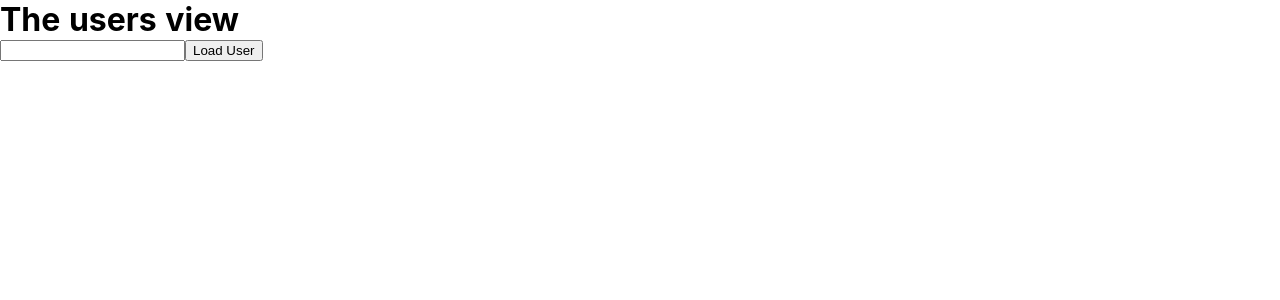
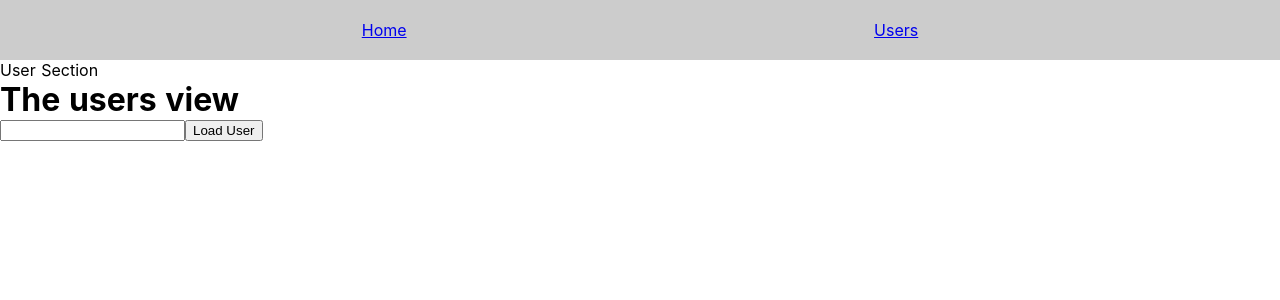
Before and after one commit to chuymaster/learn-nuxt-js, a Nuxt app: page /users in a window 1280 px wide. Shown: the top 300 px of the page. Built offline with nearby package versions, Linux system fonts and the light colour scheme.

Commit message:
Add Header layout

```diff
--- /dev/null
+++ b/components/Header.vue
@@ -0,0 +1,33 @@
+<template>
+  <header class="header">
+    <ul class="nav-items">
+      <li>
+        <nuxt-link to="/">Home</nuxt-link>
+      </li>
+      <li>
+        <nuxt-link to="/users">Users</nuxt-link>
+      </li>
+    </ul>
+  </header>
+</template>
+
+<style scoped>
+.header {
+  width: 100%;
+  height: 60px;
+  display: flex;
+  justify-content: center;
+  align-items: center;
+  background-color: #ccc;
+}
+
+.nav-items {
+  list-style: none;
+  padding: 0;
+  margin: 0;
+  display: flex;
+  justify-content: space-around;
+  align-items: center;
+  width: 80%;
+}
+</style>
--- a/layouts/default.vue
+++ b/layouts/default.vue
@@ -1,8 +1,19 @@
 <template>
   <div>
+    <Header />
     <nuxt />
   </div>
 </template>
+
+
+<script>
+import Header from '@/components/Header'
+export default {
+  components: {
+    Header
+  }
+}
+</script>
 
 <style>
 html {
--- /dev/null
+++ b/layouts/error.vue
@@ -0,0 +1,3 @@
+<template>
+    <h1>An error occured, we're sorry!</h1>
+</template>
--- /dev/null
+++ b/layouts/users.vue
@@ -0,0 +1,18 @@
+<template>
+  <div>
+    <Header />
+    <header>
+        User Section
+    </header>
+    <nuxt />
+  </div>
+</template>
+
+<script>
+import Header from '@/components/Header'
+export default {
+  components: {
+    Header
+  }
+}
+</script>
--- a/pages/index.vue
+++ b/pages/index.vue
@@ -15,14 +15,6 @@
 </script>
 
 <style>
-.container {
-  margin: 0 auto;
-  min-height: 100vh;
-  display: flex;
-  justify-content: center;
-  align-items: center;
-  text-align: center;
-}
 
 .title {
   font-family: 'Quicksand', 'Source Sans Pro', -apple-system, BlinkMacSystemFont,
--- a/pages/users/_id/index.vue
+++ b/pages/users/_id/index.vue
@@ -6,7 +6,8 @@
 export default {
     validate(data) {
         return /^\d+$/.test(data.params.id) // Check if id param is number
-    }
+    },
+    layout: 'users'
 }
 </script>
 
--- a/pages/users/index.vue
+++ b/pages/users/index.vue
@@ -1,5 +1,6 @@
 <template>
 <div>
+    <Header />
     <h1>The users view</h1>
     <input type="text" v-model="userId">
     <button @click="onLoadUser">Load User</button>
@@ -17,7 +18,8 @@
         onLoadUser() {
             this.$router.push('/users/' + this.userId)
         }
-    }
+    },
+    layout: 'users'
 }
 </script>
 
```
